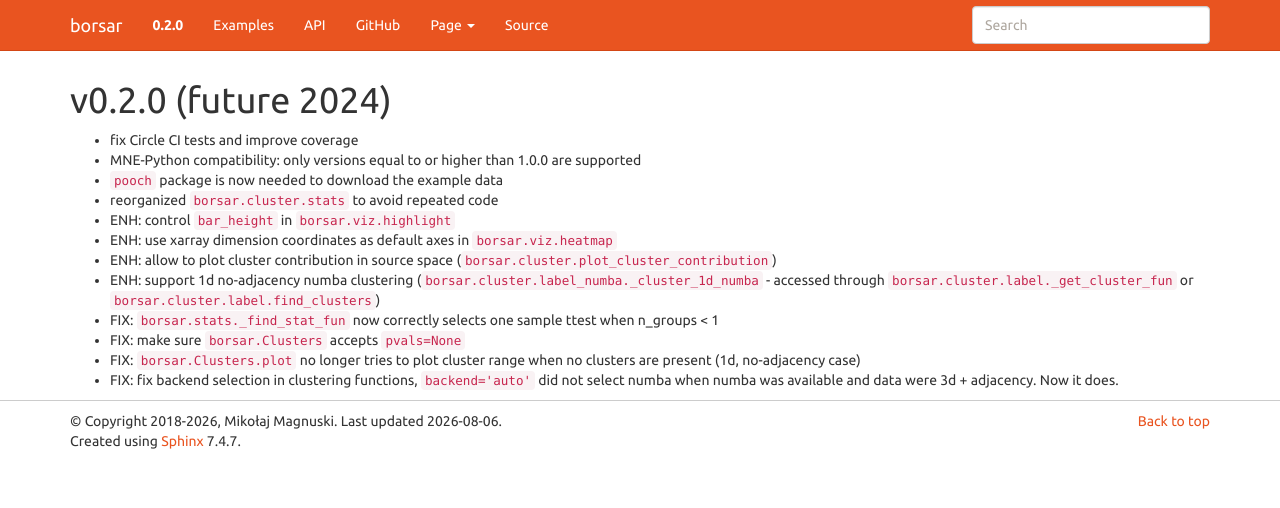
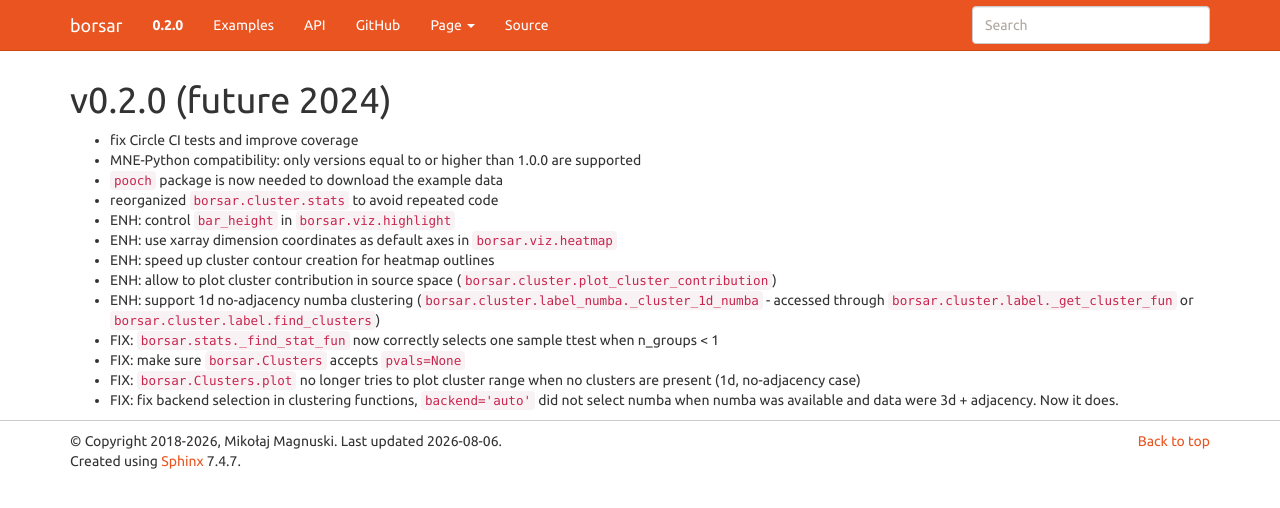
Before and after one commit to mmagnuski/borsar, a Sphinx documentation site: the page built from docs/whatsnew/v0.2.0.rst, in a window 1280 px wide. Shown: the top 508 px of the page. Built offline with Sphinx 7.4.7, drawn with Linux system fonts in a browser that asks for light colours.

Commit message:
whatsnew

```diff
--- a/docs/whatsnew/v0.2.0.rst
+++ b/docs/whatsnew/v0.2.0.rst
@@ -7,6 +7,7 @@ v0.2.0 (future 2024)
 
 - ENH: control ``bar_height`` in ``borsar.viz.highlight``
 - ENH: use xarray dimension coordinates as default axes in ``borsar.viz.heatmap``
+- ENH: speed up cluster contour creation for heatmap outlines
 - ENH: allow to plot cluster contribution in source space (``borsar.cluster.plot_cluster_contribution``)
 - ENH: support 1d no-adjacency numba clustering (``borsar.cluster.label_numba._cluster_1d_numba`` - accessed through ``borsar.cluster.label._get_cluster_fun`` or ``borsar.cluster.label.find_clusters``)
 
```
